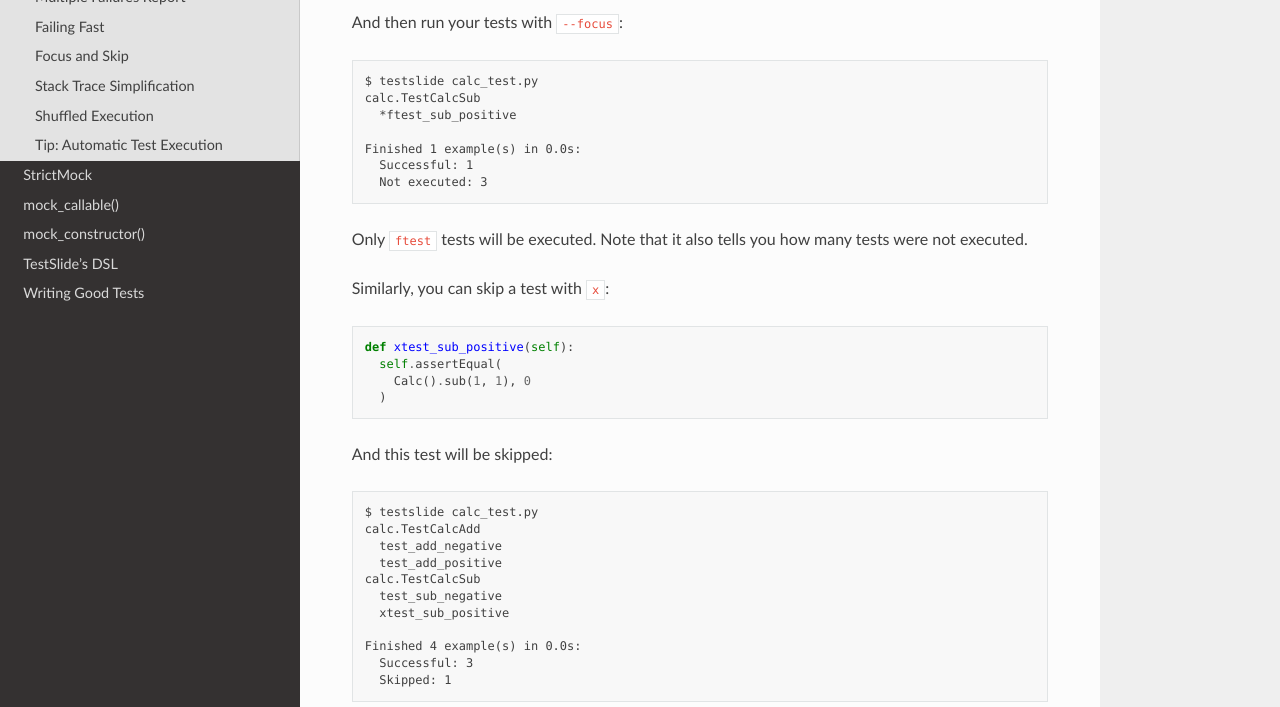
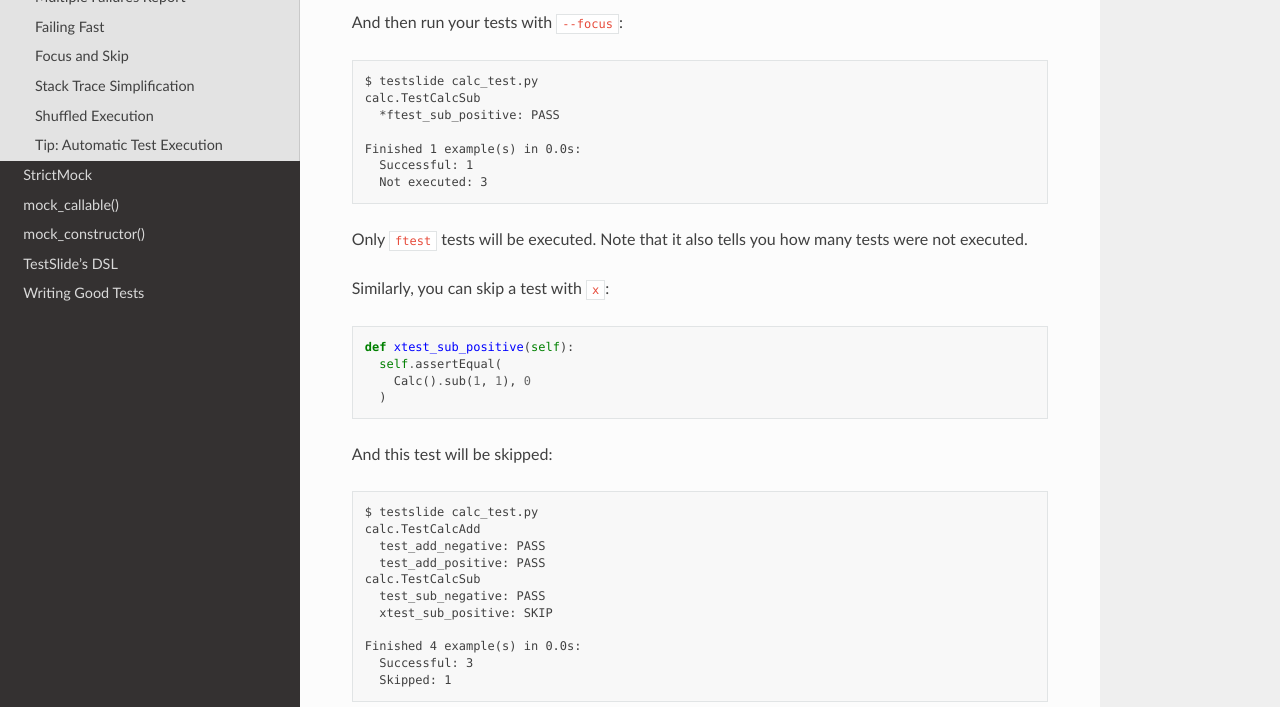
Before and after one commit to facebook/TestSlide, a Sphinx documentation site: the page built from docs/test_runner/index.rst, in a window 1280 px wide and 1400 px high, scrolled down 1970 px. Shown: the part 186-893 px from the top of the window. Built offline with Sphinx 7.4.7 and the Read the Docs theme 2.0.0, drawn with Linux system fonts in a browser that asks for light colours.

Commit message:
Fix examples

```diff
--- a/docs/test_runner/index.rst
+++ b/docs/test_runner/index.rst
@@ -96,7 +96,7 @@ And then run your tests with ``--focus``:
 
   $ testslide calc_test.py
   calc.TestCalcSub
-    *ftest_sub_positive
+    *ftest_sub_positive: PASS
 
   Finished 1 example(s) in 0.0s:
     Successful: 1
@@ -119,11 +119,11 @@ And this test will be skipped:
 
   $ testslide calc_test.py
   calc.TestCalcAdd
-    test_add_negative
-    test_add_positive
+    test_add_negative: PASS
+    test_add_positive: PASS
   calc.TestCalcSub
-    test_sub_negative
-    xtest_sub_positive
+    test_sub_negative: PASS
+    xtest_sub_positive: SKIP
 
   Finished 4 example(s) in 0.0s:
     Successful: 3
```
